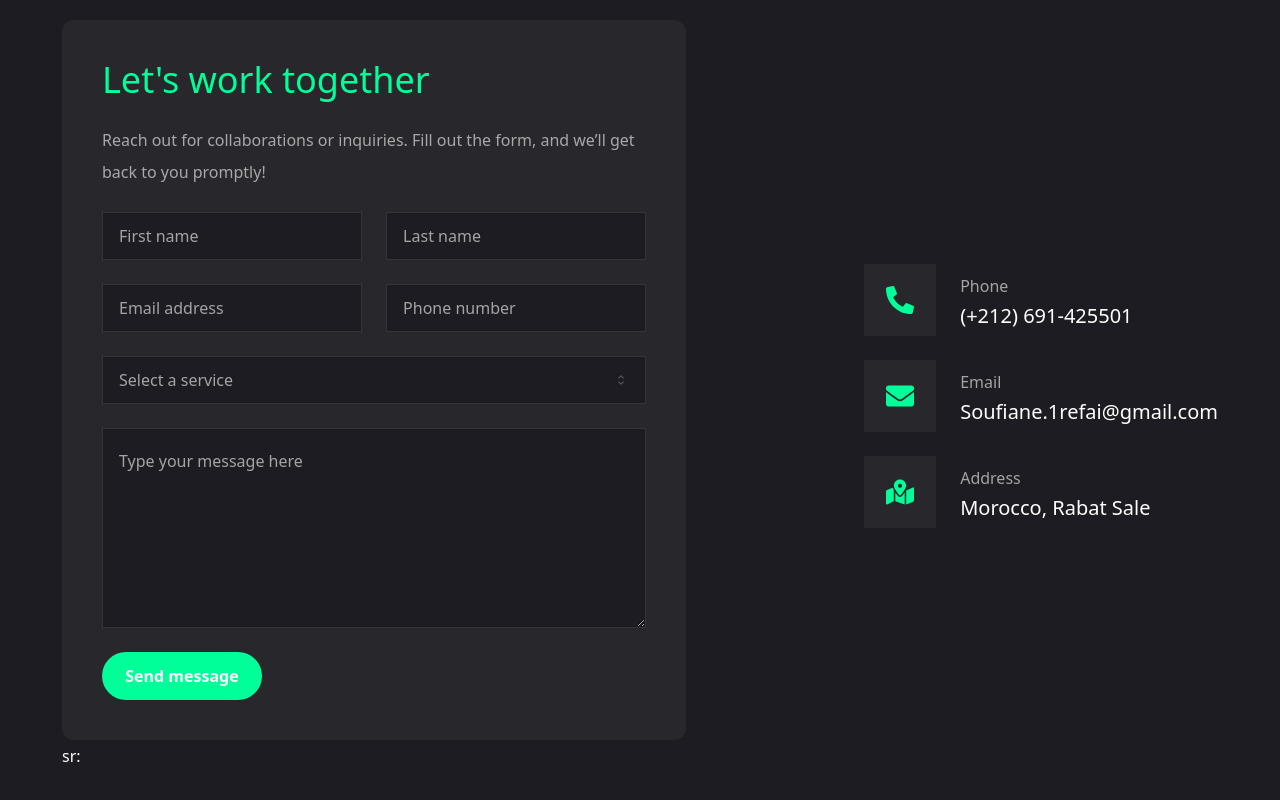
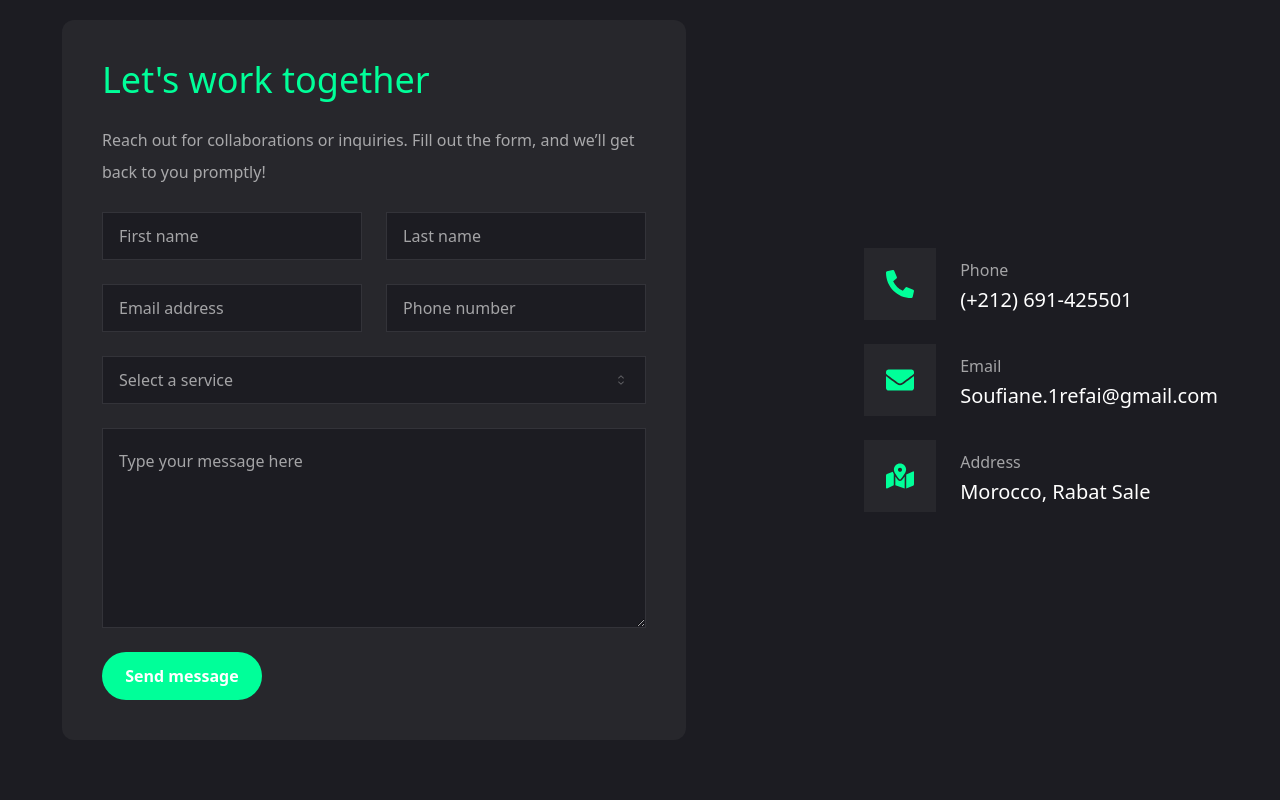
Before and after one commit to SoufianeRefaiCoding/soufRCode, a Next.js app: page / in a window 1280 px wide. Shown: the part 3460-4260 px from the top of the page. Built offline with nearby package versions, Linux system fonts and the light colour scheme.

Commit message:
fix error

```diff
--- a/app/contact/page.jsx
+++ b/app/contact/page.jsx
@@ -167,7 +167,6 @@ const Contact = () => {
               </Button>
             </form>
             {status && <p>{status}</p>}
-            <h2>sr: {formData.service}</h2>
           </div>
 
           {/* Personal Information */}
```
